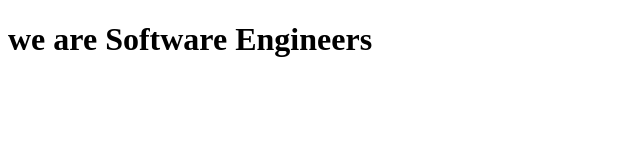
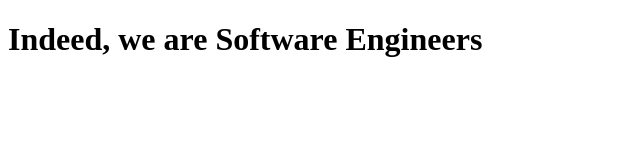
Before and after one commit to juaryimami/Juharandsamuelhtml, a plain HTML site: page index.html in a window 1280 px wide. Shown: the whole page, without its empty margins (0-640 px from the left). Drawn offline with Linux system fonts and the light colour scheme.

Commit message:
Update html file

```diff
--- a/index.html
+++ b/index.html
@@ -8,7 +8,7 @@
 
   <body>
     <h1>
-      we are Software Engineers
+      Indeed, we are Software Engineers
     </h1>
     <script src="https://cdn.freecodecamp.org/testable-projects-fcc/v1/bundle.js"></script>
 
```
